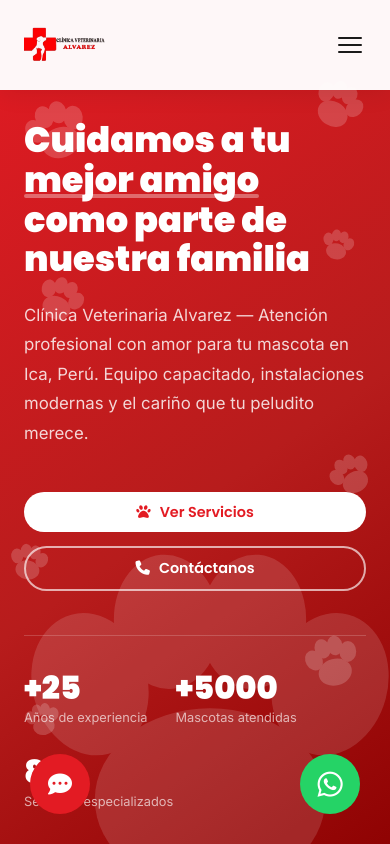
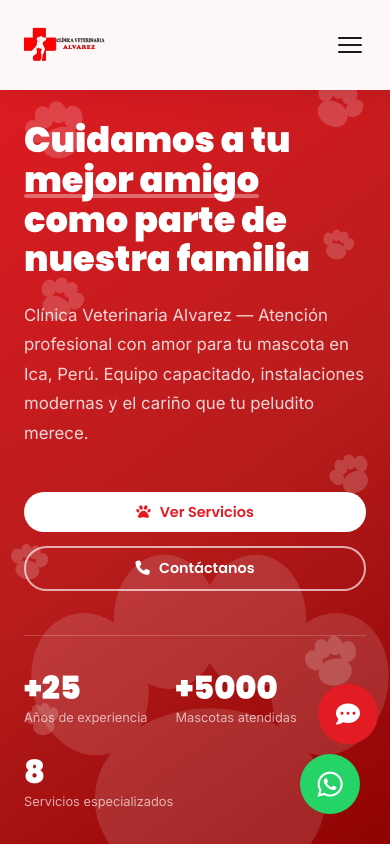
Before and after one commit to Diegomz1303/landing-page-VA, a plain HTML site: page index.html in a window 390 px wide. Shown: the top 844 px of the page. Drawn offline with Linux system fonts and the light colour scheme.

Commit message:
Chat: reubicado sobre WhatsApp y más ancho en PC y móvil
Co-Authored-By: Claude Sonnet 4.6 <noreply@anthropic.com>

```diff
--- a/styles.css
+++ b/styles.css
@@ -1172,12 +1172,12 @@ footer {
 ================================================ */
 .chat-widget {
   position: fixed;
-  bottom: 30px;
-  left: 30px;
+  bottom: 100px;
+  right: 30px;
   z-index: 998;
   display: flex;
   flex-direction: column;
-  align-items: flex-start;
+  align-items: flex-end;
   gap: 12px;
 }
 
@@ -1207,7 +1207,7 @@ footer {
 .chat-widget.open .chat-toggle { animation: none; }
 
 .chat-window {
-  width: 320px;
+  width: 360px;
   background: var(--white);
   border-radius: var(--radius-xl);
   box-shadow: 0 20px 60px rgba(0,0,0,.18);
@@ -1351,8 +1351,9 @@ footer {
 }
 .chat-qr-back:hover { color: var(--red); background: transparent; border-color: transparent; }
 
-@media (max-width: 400px) {
-  .chat-window { width: 290px; }
+@media (max-width: 480px) {
+  .chat-widget { right: 12px; bottom: 100px; }
+  .chat-window { width: calc(100vw - 24px); }
 }
 
 /* ================================================
```
